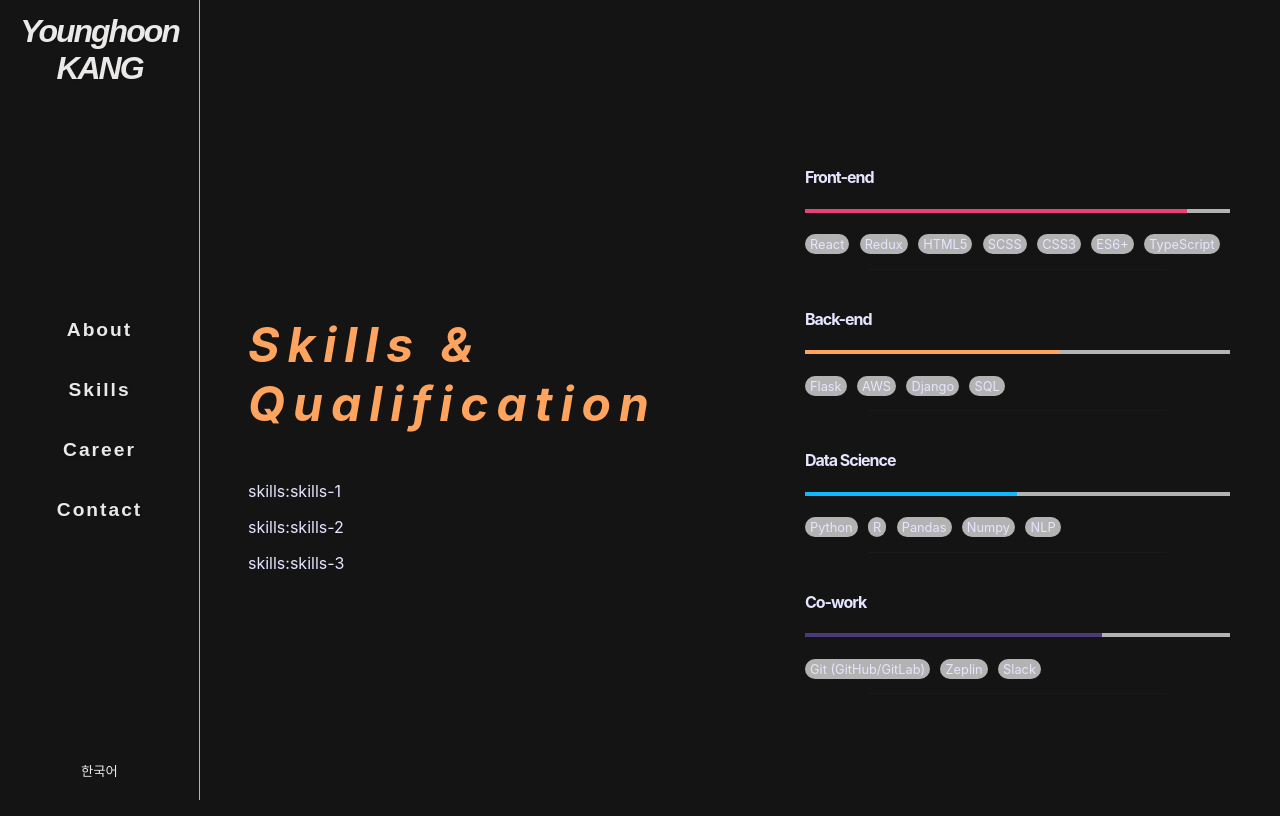
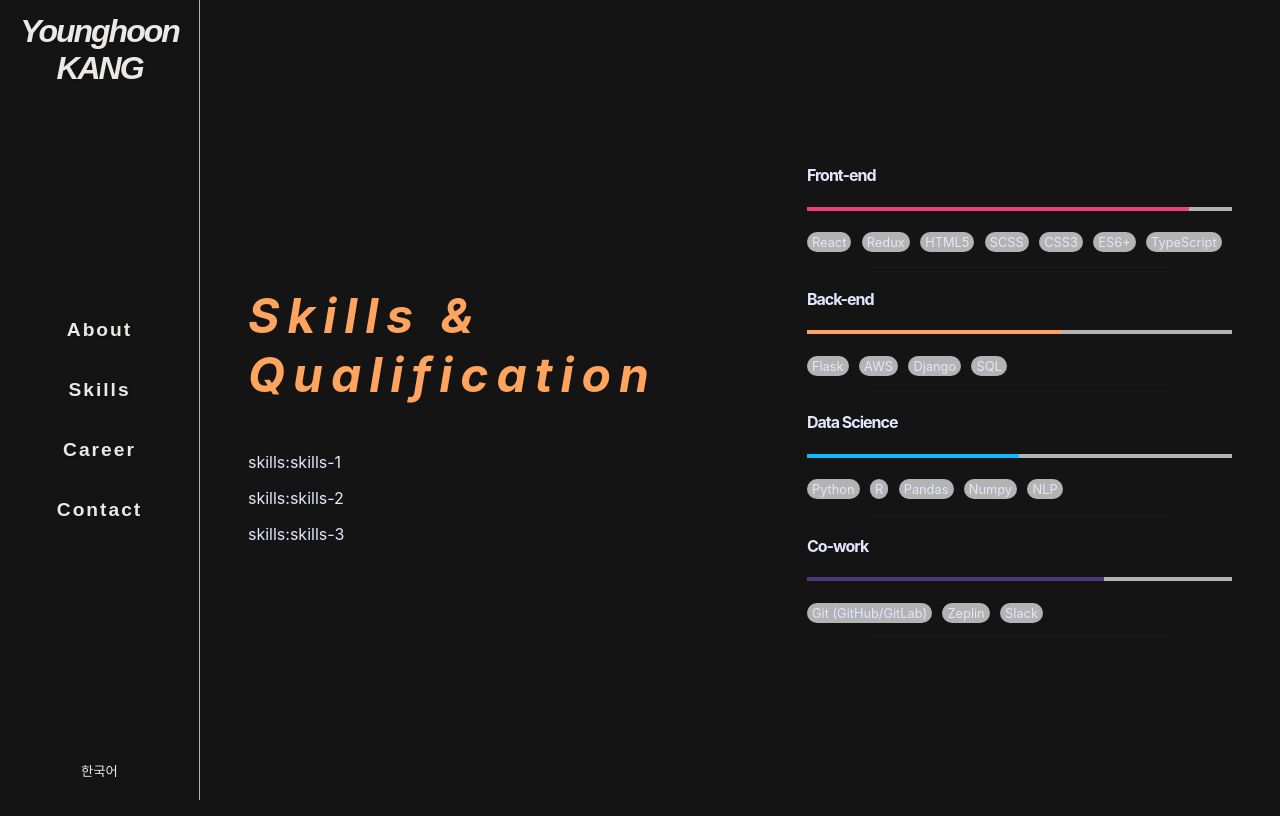
Before and after one commit to CityHopper/portfolio_react-ts, a React (Create React App) app: page /skills in a window 1280 px wide. Shown: the top 816 px of the page. Built offline with nearby package versions, Linux system fonts and the light colour scheme; a web font is replaced by a local one.

Commit message:
Modify Skills dom

```diff
--- a/src/_skills.scss
+++ b/src/_skills.scss
@@ -17,24 +17,23 @@
 .chart {
   width: 100%;
 
-  & tr:nth-child(4n) footer div {
+  & div:nth-child(4n) footer div {
     background-color: var(--sub-color);
   }
 
-  & tr:nth-child(4n-3) footer div {
+  & div:nth-child(4n-3) footer div {
     background-color: var(--highlight-color);
   }
 
-  & tr:nth-child(4n-2) footer div {
+  & div:nth-child(4n-2) footer div {
     background-color: var(--main-color);
   }
 
-  & tr:nth-child(4n-1) footer div {
+  & div:nth-child(4n-1) footer div {
     background-color: var(--blue-color);
   }
 
-  tr {
-
+  div {
     span {
       background-color: var(--gray-200);
       padding: 0.2em 0.4em;
--- a/src/components/Skills.tsx
+++ b/src/components/Skills.tsx
@@ -32,21 +32,21 @@ function Skills () {
                 </p>
             </section>
             <section className={"container__half"}>
-                <table className={"chart"}>
-                { skillList.map((i, index) => (
-                    <tr>
+                <div className={"chart"}>
+                { skillList.map((i: any, id: number) => (
+                    <div key={id}>
                         <h4>{i.name}</h4>
                         <footer>
                             <div style={{width: `${i.level}%`}} />
                         </footer>
-                        {i.item.map((itm) => (
-                            <span className={""}>{itm}</span>
+                        {i.item.map((itm:string, itmId:number) => (
+                            <span key={itmId} className={""}>{itm}</span>
                         ))}
                         <hr/>
-                    </tr>
+                    </div>
                 ))
                 }
-                </table>
+                </div>
             </section>
         </article>
     )
```
